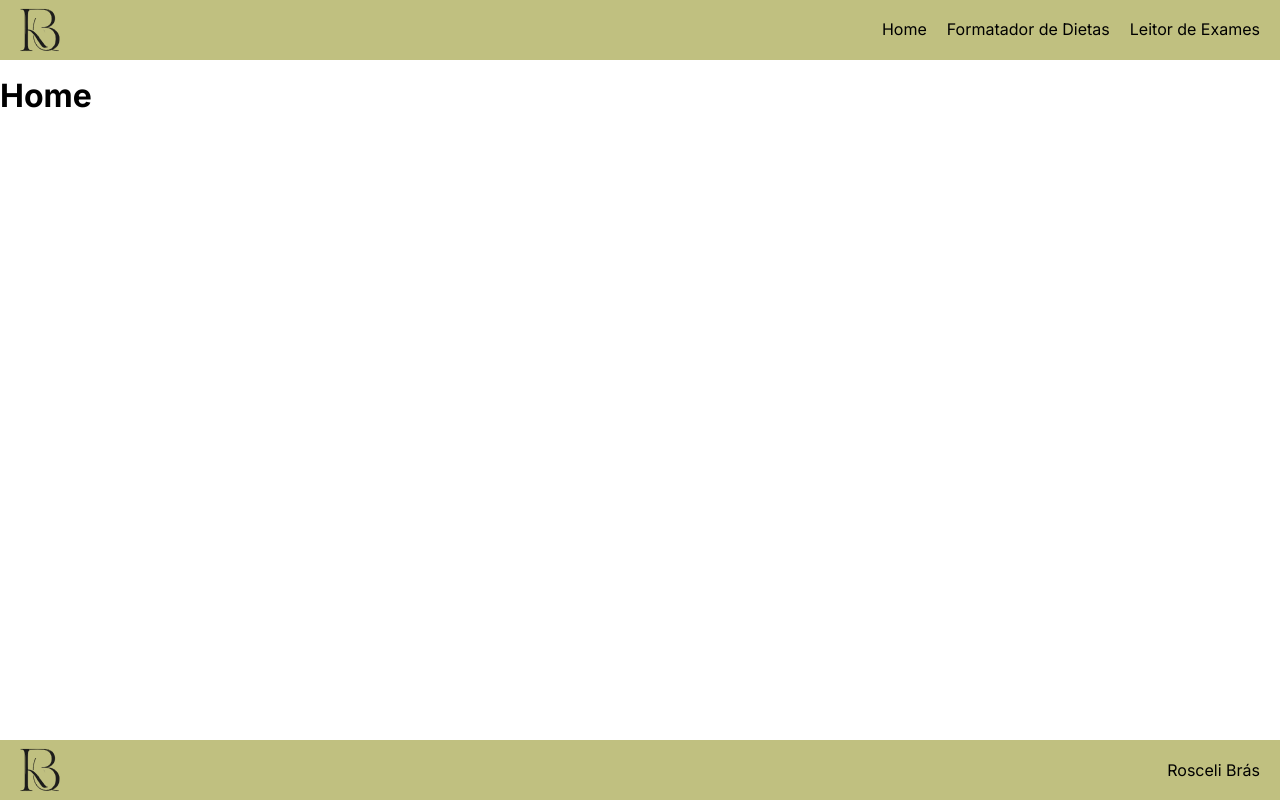
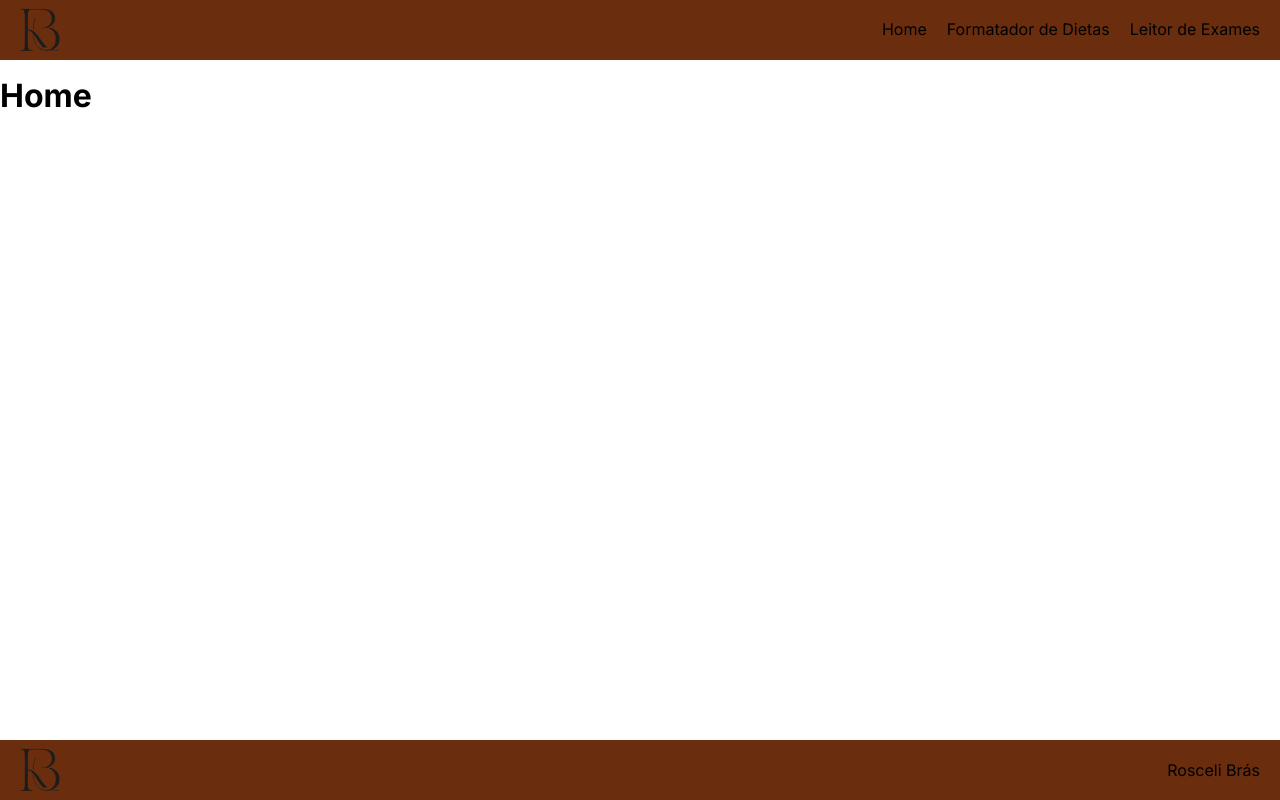
Before and after one commit to CaioCouto/formatador-dieta-web, a React (Vite) app: page / in a window 1280 px wide. Built offline with nearby package versions, Linux system fonts and the light colour scheme; no server answers.

Commit message:
changed colors

```diff
--- a/src/index.css
+++ b/src/index.css
@@ -7,11 +7,14 @@
   --headerHeight: 60px;
 
   /* Start Colors */
-    --primary: #C0C080;
+    --primary: #6A2D0E;
+    --secondary: #8F461C;
+    --accent-orange: #DC4942;
+    --accent-green: #57632e;
     --green: #214E34;
     --blue: #124E78;
     --red: #EF271B;
-    --white: #fff;
+    --white: #FFFCF9;
     --black: #000000;
     --blackOpacity60: #00000099;
     --blackOpacity80: #000000CC;
```
